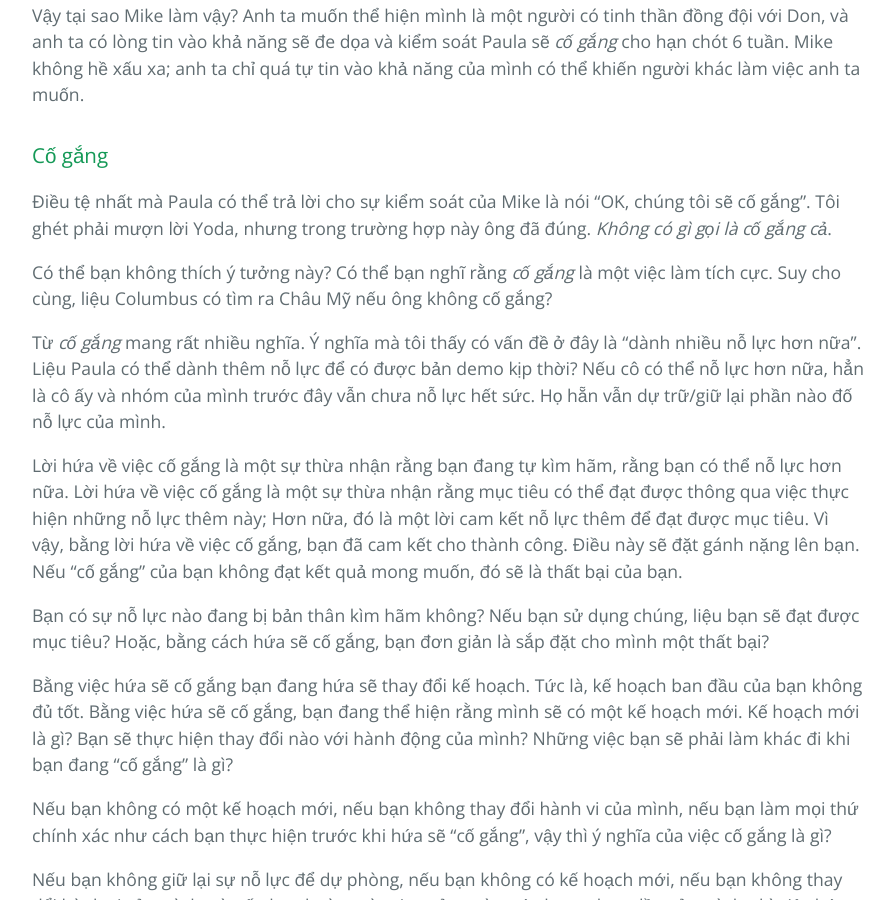
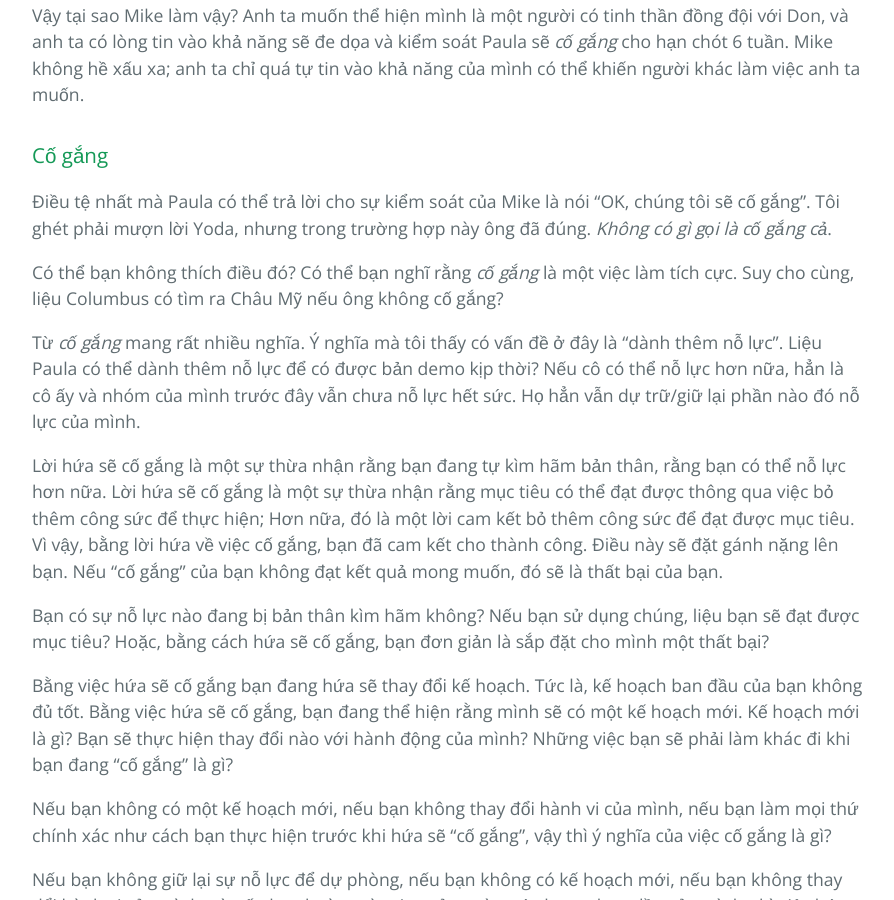
Before and after one commit to HaiBV/haibv.github.io, a Jekyll site: the page built from clean-coder/chapter-2-saying-no.md, in a window 1280 px wide and 900 px high, scrolled down 8518 px. Shown: the whole window, without its empty margins (192-1086 px from the left). Built offline with Jekyll 4.4.1, drawn with Linux system fonts in a browser that asks for light colours; our own code applies the rules of GitHub Pages for plain Markdown files.

Commit message:
Book - The Clean Coder - Correction - C2

```diff
--- a/clean-coder/chapter-2-saying-no.md
+++ b/clean-coder/chapter-2-saying-no.md
@@ -218,11 +218,11 @@ Vậy tại sao Mike làm vậy? Anh ta muốn thể hiện mình là một ngư
 
 Điều tệ nhất mà Paula có thể trả lời cho sự kiểm soát của Mike là nói "OK, chúng tôi sẽ cố gắng". Tôi ghét phải mượn lời Yoda, nhưng trong trường hợp này ông đã đúng. _Không có gì gọi là cố gắng cả_.
 
-Có thể bạn không thích ý tưởng này? Có thể bạn nghĩ rằng _cố gắng_ là một việc làm tích cực. Suy cho cùng, liệu Columbus có tìm ra Châu Mỹ nếu ông không cố gắng?
+Có thể bạn không thích điều đó? Có thể bạn nghĩ rằng _cố gắng_ là một việc làm tích cực. Suy cho cùng, liệu Columbus có tìm ra Châu Mỹ nếu ông không cố gắng?
 
-Từ _cố gắng_ mang rất nhiều nghĩa. Ý nghĩa mà tôi thấy có vấn đề ở đây là "dành nhiều nỗ lực hơn nữa". Liệu Paula có thể dành thêm nỗ lực để có được bản demo kịp thời? Nếu cô có thể nỗ lực hơn nữa, hẳn là cô ấy và nhóm của mình trước đây vẫn chưa nỗ lực hết sức. Họ hẵn vẫn dự trữ/giữ lại phần nào đố nỗ lực của mình.
+Từ _cố gắng_ mang rất nhiều nghĩa. Ý nghĩa mà tôi thấy có vấn đề ở đây là "dành thêm nỗ lực". Liệu Paula có thể dành thêm nỗ lực để có được bản demo kịp thời? Nếu cô có thể nỗ lực hơn nữa, hẳn là cô ấy và nhóm của mình trước đây vẫn chưa nỗ lực hết sức. Họ hẳn vẫn dự trữ/giữ lại phần nào đó nỗ lực của mình.
 
-Lời hứa về việc cố gắng là một sự thừa nhận rằng bạn đang tự kìm hãm, rằng bạn có thể nỗ lực hơn nữa. Lời hứa về việc cố gắng là một sự thừa nhận rằng mục tiêu có thể đạt được thông qua việc thực hiện những nỗ lực thêm này; Hơn nữa, đó là một lời cam kết nỗ lực thêm để đạt được mục tiêu. Vì vậy, bằng lời hứa về việc cố gắng, bạn đã cam kết cho thành công. Điều này sẽ đặt gánh nặng lên bạn. Nếu "cố gắng" của bạn không đạt kết quả mong muốn, đó sẽ là thất bại của bạn.
+Lời hứa sẽ cố gắng là một sự thừa nhận rằng bạn đang tự kìm hãm bản thân, rằng bạn có thể nỗ lực hơn nữa. Lời hứa sẽ cố gắng là một sự thừa nhận rằng mục tiêu có thể đạt được thông qua việc bỏ thêm công sức để thực hiện; Hơn nữa, đó là một lời cam kết bỏ thêm công sức để đạt được mục tiêu. Vì vậy, bằng lời hứa về việc cố gắng, bạn đã cam kết cho thành công. Điều này sẽ đặt gánh nặng lên bạn. Nếu "cố gắng" của bạn không đạt kết quả mong muốn, đó sẽ là thất bại của bạn.
 
 Bạn có sự nỗ lực nào đang bị bản thân kìm hãm không? Nếu bạn sử dụng chúng, liệu bạn sẽ đạt được mục tiêu? Hoặc, bằng cách hứa sẽ cố gắng, bạn đơn giản là sắp đặt cho mình một thất bại?
 
```
